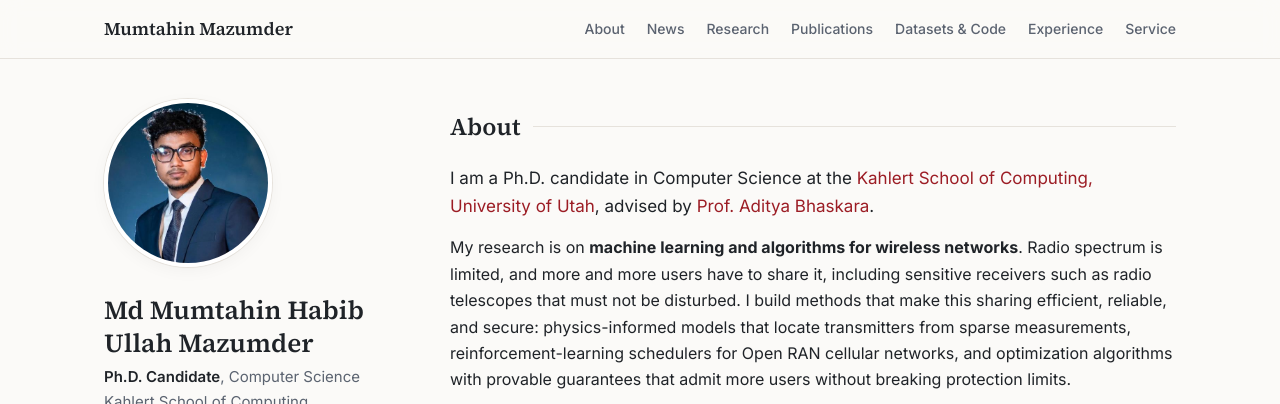
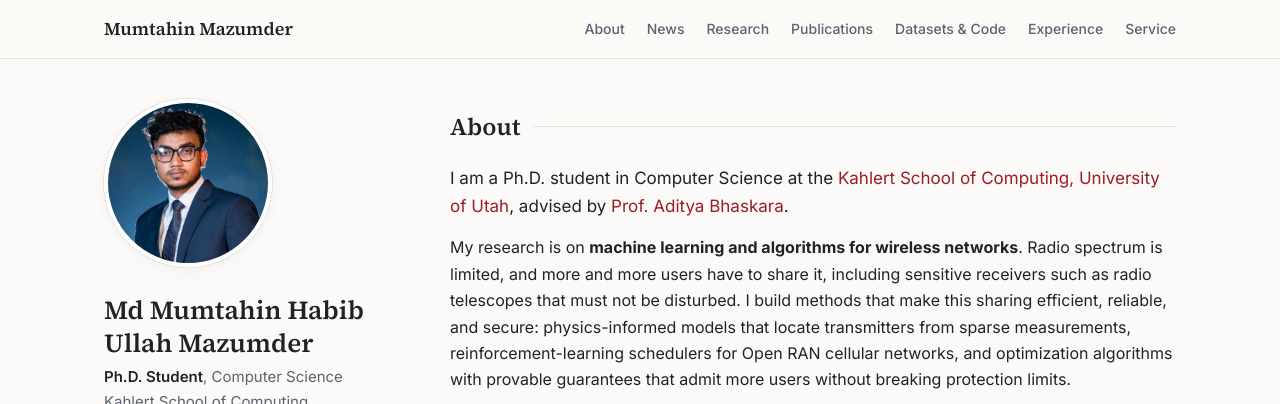
Before and after one commit to mumtahinhabib/mumtahinhabib.github.io, a plain HTML site: page index.html in a window 1280 px wide. Shown: the top 404 px of the page. Drawn offline with Linux system fonts and the light colour scheme.

Commit message:
Update index.html

```diff
--- a/index.html
+++ b/index.html
@@ -7,7 +7,7 @@
   <meta name="description" content="Md Mumtahin Habib Ullah Mazumder is a Ph.D. student in Computer Science at the University of Utah working on machine learning and algorithms for wireless networks: spectrum sharing, transmitter localization, and Open RAN scheduling.">
   <meta name="author" content="Md Mumtahin Habib Ullah Mazumder">
   <meta property="og:title" content="Md Mumtahin Habib Ullah Mazumder">
-  <meta property="og:description" content="Ph.D. candidate, University of Utah. Machine learning and algorithms for wireless networks.">
+  <meta property="og:description" content="Ph.D. student, University of Utah. Machine learning and algorithms for wireless networks.">
   <meta property="og:type" content="website">
   <meta property="og:url" content="https://mumtahinhabib.github.io/">
   <meta property="og:image" content="https://mumtahinhabib.github.io/images/final_img.jpeg">
@@ -225,7 +225,7 @@
     <aside>
       <img class="photo" src="images/final_img.jpeg" alt="Photo of Md Mumtahin Habib Ullah Mazumder">
       <h1>Md Mumtahin Habib Ullah Mazumder</h1>
-      <p class="role"><strong>Ph.D. Candidate</strong>, Computer Science<br>Kahlert School of Computing<br>University of Utah</p>
+      <p class="role"><strong>Ph.D. Student</strong>, Computer Science<br>Kahlert School of Computing<br>University of Utah</p>
       <ul class="links">
         <li><a href="mailto:mumtahin.mazumder@utah.edu">
           <svg viewBox="0 0 24 24"><path d="M20 4H4a2 2 0 0 0-2 2v12a2 2 0 0 0 2 2h16a2 2 0 0 0 2-2V6a2 2 0 0 0-2-2zm0 4.2-8 5-8-5V6l8 5 8-5v2.2z"/></svg>Email</a></li>
@@ -248,7 +248,7 @@
     <main>
       <section id="about">
         <h2>About</h2>
-        <p class="lead">I am a Ph.D. candidate in Computer Science at the <a href="https://www.cs.utah.edu/">Kahlert School of Computing, University of Utah</a>, advised by <a href="https://www.cs.utah.edu/~bhaskara/">Prof. Aditya Bhaskara</a>.</p>
+        <p class="lead">I am a Ph.D. student in Computer Science at the <a href="https://www.cs.utah.edu/">Kahlert School of Computing, University of Utah</a>, advised by <a href="https://www.cs.utah.edu/~bhaskara/">Prof. Aditya Bhaskara</a>.</p>
         <p>My research is on <strong>machine learning and algorithms for wireless networks</strong>. Radio spectrum is limited, and more and more users have to share it, including sensitive receivers such as radio telescopes that must not be disturbed. I build methods that make this sharing efficient, reliable, and secure: physics-informed models that locate transmitters from sparse measurements, reinforcement-learning schedulers for Open RAN cellular networks, and optimization algorithms with provable guarantees that admit more users without breaking protection limits.</p>
         <p>I like working across theory and systems. I prove guarantees for my algorithms and also test them on real data from the <a href="https://powderwireless.net/">POWDER</a> wireless testbed. My work is supported by the U.S. National Science Foundation through the POWDER-ENS and National Radio Dynamic Zones (NRDZ) programs.</p>
         <p>Before Utah, I was a full-time Lecturer in Computer Science and Engineering at United International University, Dhaka. I received my B.Sc. in Computer Science and Engineering from the Islamic University of Technology (IUT).</p>
```
